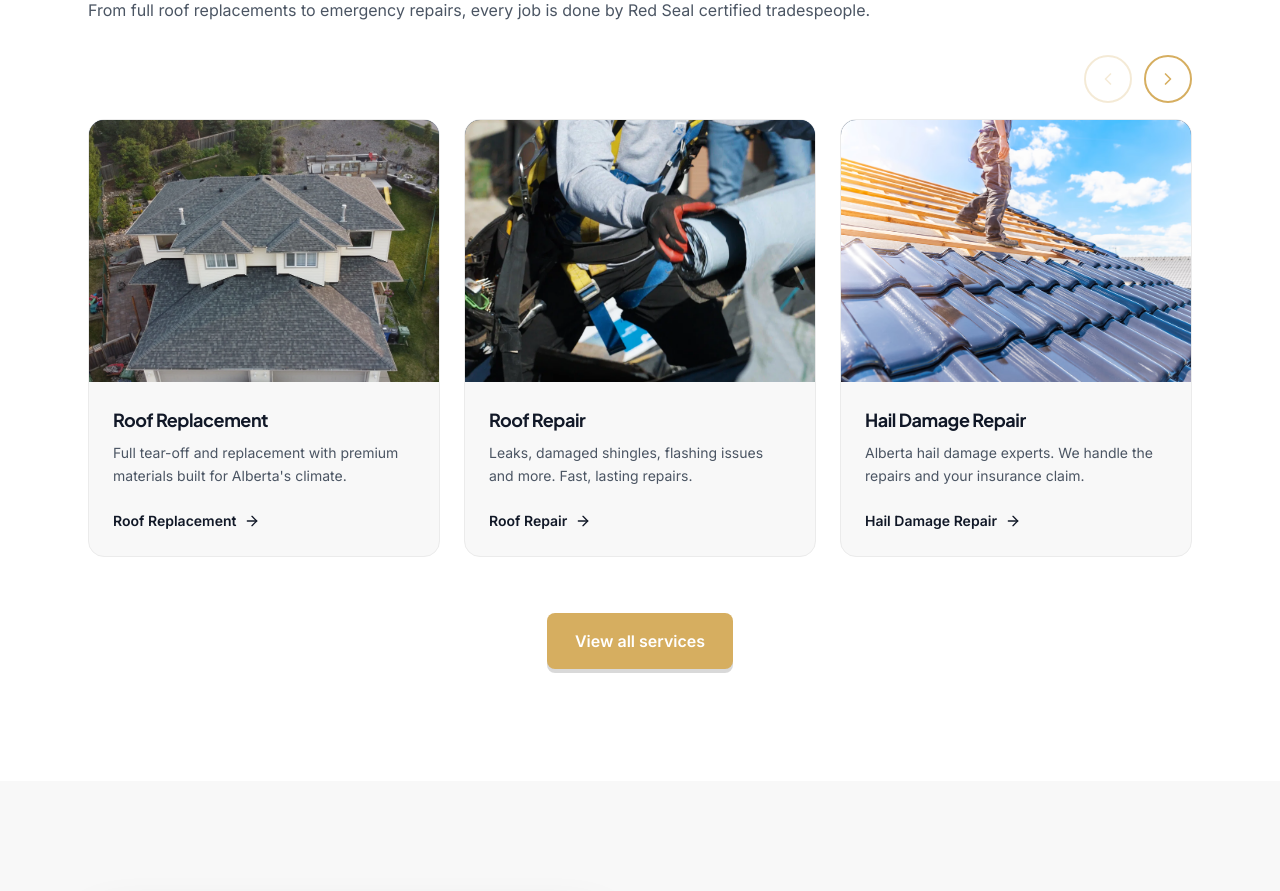
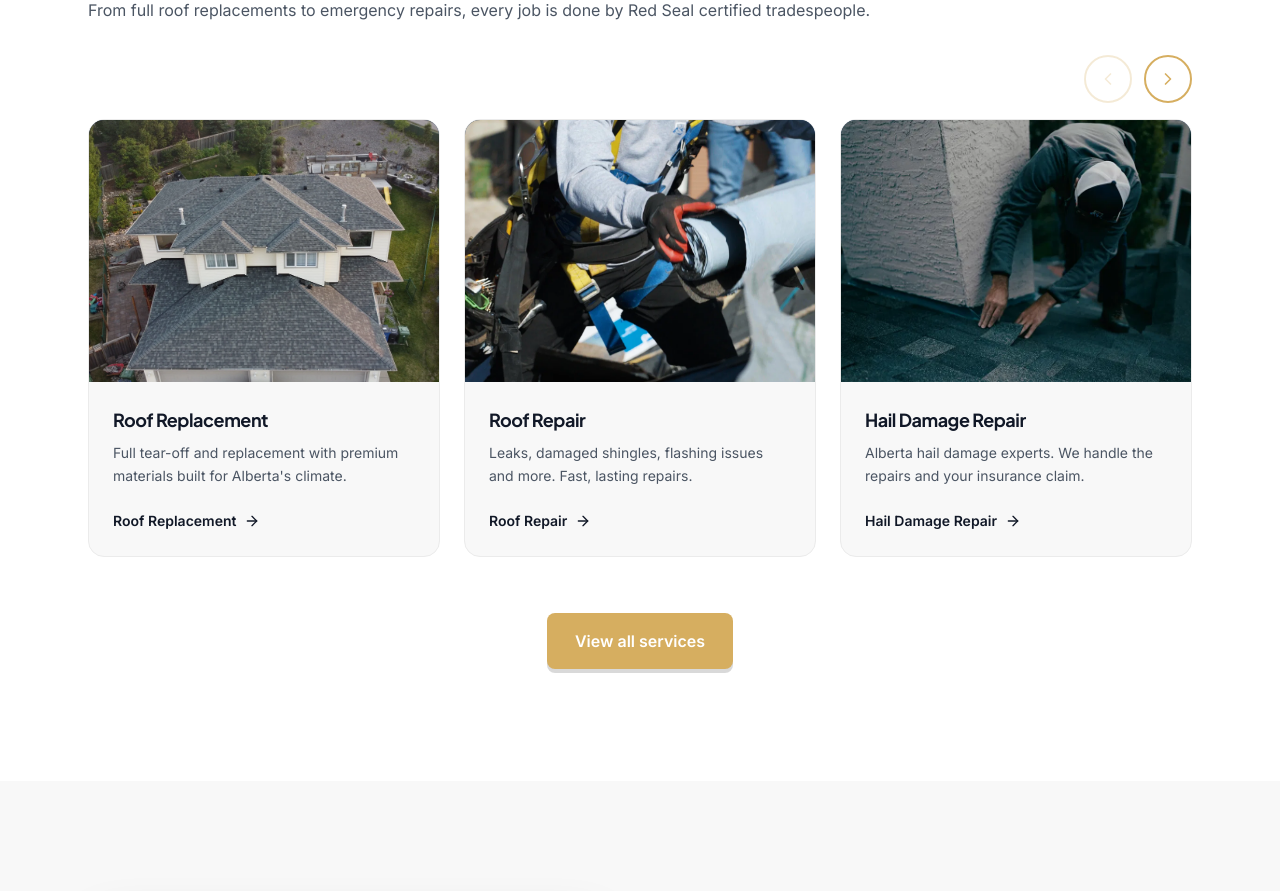
Before and after one commit to sereniumai/sure-west-roofing, a Next.js app: page / in a window 1280 px wide. Shown: the part 1260-2151 px from the top of the page. Built offline with nearby package versions, Linux system fonts and the light colour scheme.

Commit message:
Add real Hail Damage image for services and nav
https://claude.ai/code/session_01YQhS7KR8SVz47EZVXG4yCC

```diff
--- a/app/page.tsx
+++ b/app/page.tsx
@@ -75,7 +75,7 @@ export default function HomePage() {
             description:
               'Alberta hail damage experts. We handle the repairs and your insurance claim.',
             icon: <CloudLightning />,
-            image: '/images/cochrane roofing company.png',
+            image: '/images/Hail Damage Cochrane.webp',
           },
           {
             title: 'Roof Maintenance',
--- a/components/layout/Nav.tsx
+++ b/components/layout/Nav.tsx
@@ -38,7 +38,7 @@ const serviceLinks = [
     description: 'Insurance claims and restoration',
     href: '/hail-damage-repair/cochrane',
     icon: CloudLightning,
-    image: '/images/cochrane roofing company.png',
+    image: '/images/Hail Damage Cochrane.webp',
   },
   {
     label: 'Roof Maintenance',
```
Also changed, not shown: public/images/Hail Damage Cochrane.webp (added).
